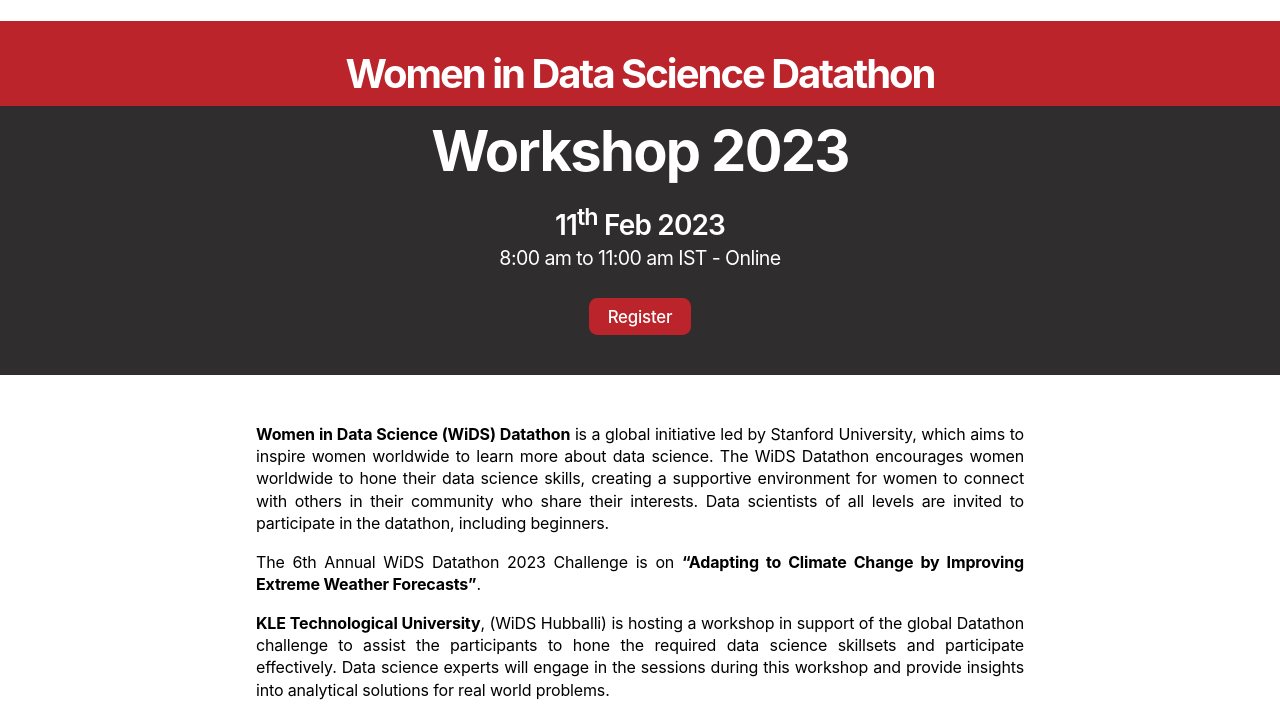
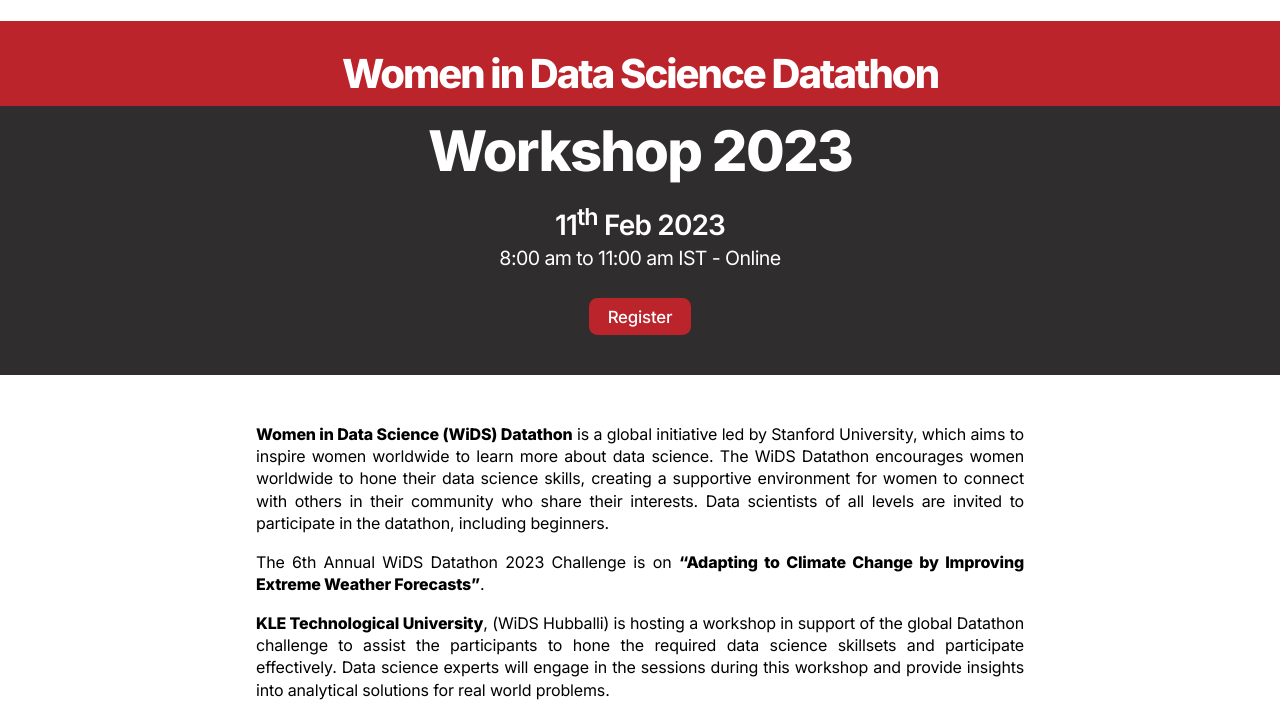
Before and after one commit to prajwalpatilcodes/WiDS, a plain HTML site: page index.html in a window 1280 px wide. Shown: the part 92-800 px from the top of the page. Drawn offline with Linux system fonts and the light colour scheme.

Commit message:
Fix font

```diff
--- a/index.html
+++ b/index.html
@@ -8,6 +8,9 @@
     <meta name="description" content="">
     <meta name="viewport" content="width=device-width, initial-scale=1">
     <link rel="stylesheet" href="style.css">
+    <link rel="preconnect" href="https://fonts.googleapis.com">
+    <link rel="preconnect" href="https://fonts.gstatic.com" crossorigin>
+    <link href="https://fonts.googleapis.com/css2?family=Inter:wght@200;400;500;600;800&display=swap" rel="stylesheet">
 </head>
 
 <body>
```
